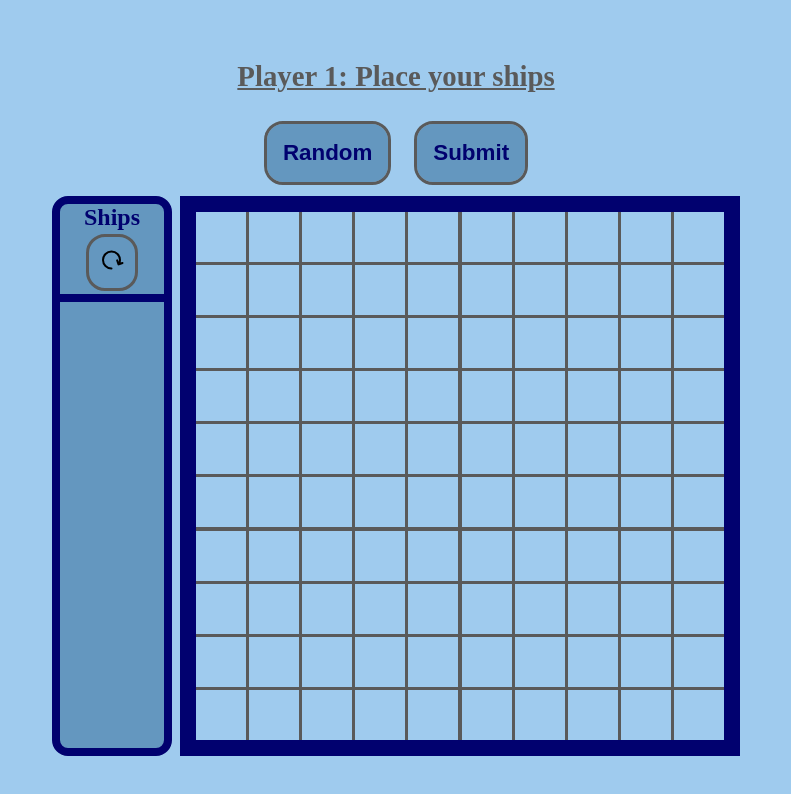
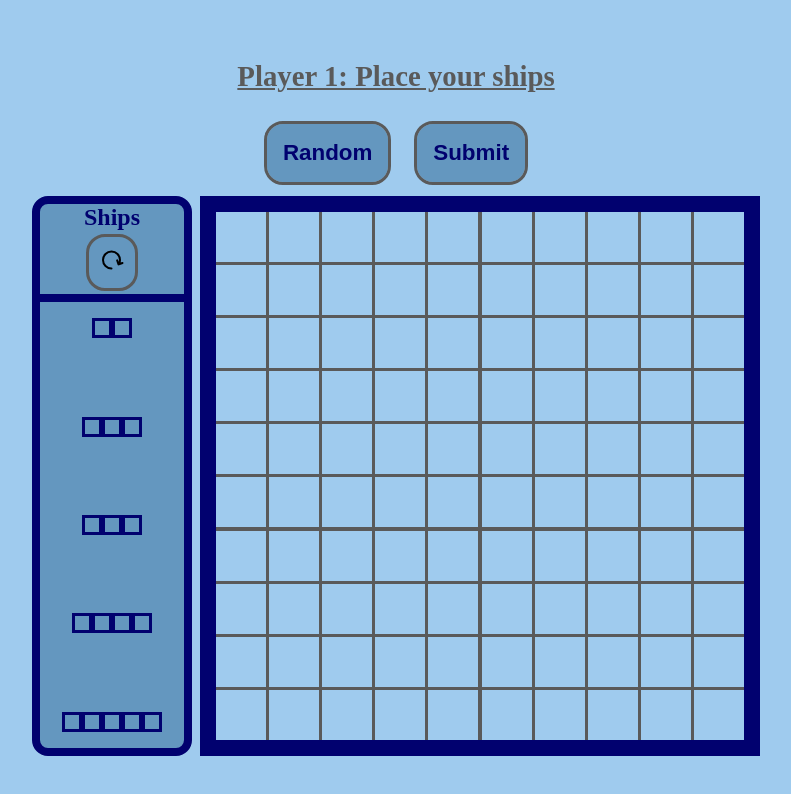
Before and after one commit to Salypse/battleship, a website built with webpack: page src/template.html in a window 1280 px wide. Both pictures are taken after a click on the button "Player VS Player". Shown: the whole page, without its empty margins (244-1035 px from the left). Built offline with nearby package versions, Linux system fonts and the light colour scheme.

Commit message:
Update drag-ship to change flex direction on rotateButton click

```diff
--- a/src/js/game/placeShip.js
+++ b/src/js/game/placeShip.js
@@ -63,11 +63,36 @@ export function placeShips(player, turnText = "Player") {
       rotateButton.addEventListener("click", () => {
          player.gameBoard.rotate =
             player.gameBoard.rotate === true ? false : true;
+
+         const shipOptions = document.querySelectorAll(".drag-ship");
+         for (const ship of shipOptions) {
+            if (player.gameBoard.rotate === true) {
+               ship.style.flexDirection = "column";
+            } else {
+               ship.style.flexDirection = "row";
+            }
+         }
       });
       rotateButton.append(rotateImage);
 
+      //Draggable Ships
+      const dragShips = document.createElement("div");
+      dragShips.id = "drag-ships";
+
+      const lengths = [2, 3, 3, 4, 5];
+      for (length of lengths) {
+         const ship = document.createElement("div");
+         ship.classList.add("drag-ship");
+         for (let i = 0; i < length; i++) {
+            const shipSquare = document.createElement("div");
+            shipSquare.classList.add("ship-square");
+            ship.append(shipSquare);
+         }
+         dragShips.append(ship);
+      }
+
       optionsHeader.append(headerText, rotateButton);
-      shipOptions.append(optionsHeader);
+      shipOptions.append(optionsHeader, dragShips);
 
       //Initial grid placement display
       const placementGrid = document.createElement("div");
--- a/src/styles.css
+++ b/src/styles.css
@@ -124,7 +124,10 @@ button img {
 }
 
 #ship-options {
-   width: min(15vw, 15vh);
+   display: grid;
+   grid-template-rows: auto 1fr;
+
+   width: min(20vw, 20vh);
    height: min(70vw, 70vh);
 
    background-color: var(--background-light-blue);
@@ -150,6 +153,28 @@ button img {
 #rotate {
    font-size: clamp(0.7rem, 2vw, 1rem);
    padding: 0.7rem;
+}
+
+#drag-ships {
+   display: flex;
+   flex-direction: column;
+   justify-content: space-between;
+
+   padding: 1rem;
+}
+
+.drag-ship {
+   display: flex;
+   flex-direction: row;
+
+   align-items: center;
+   justify-content: center;
+}
+.ship-square {
+   width: min(2.5vw, 2.5vh);
+   height: min(2.5vw, 2.5vh);
+
+   border: solid var(--text-blue) 0.2rem;
 }
 
 #error-text {
```
